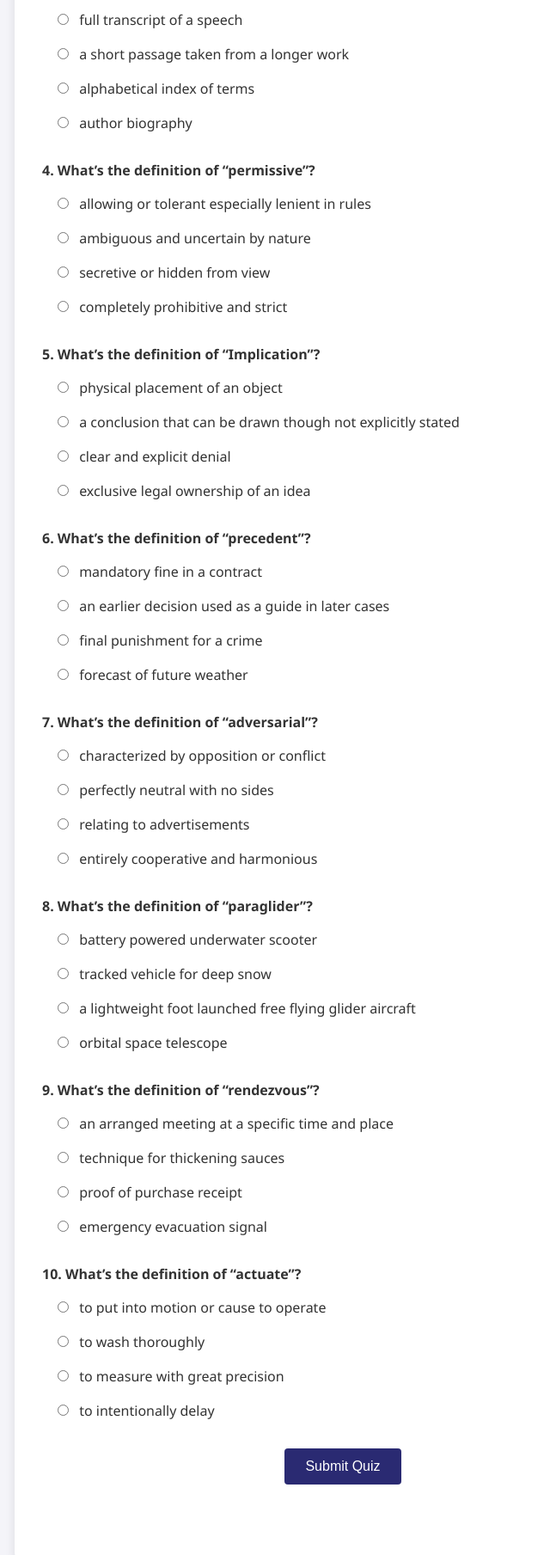
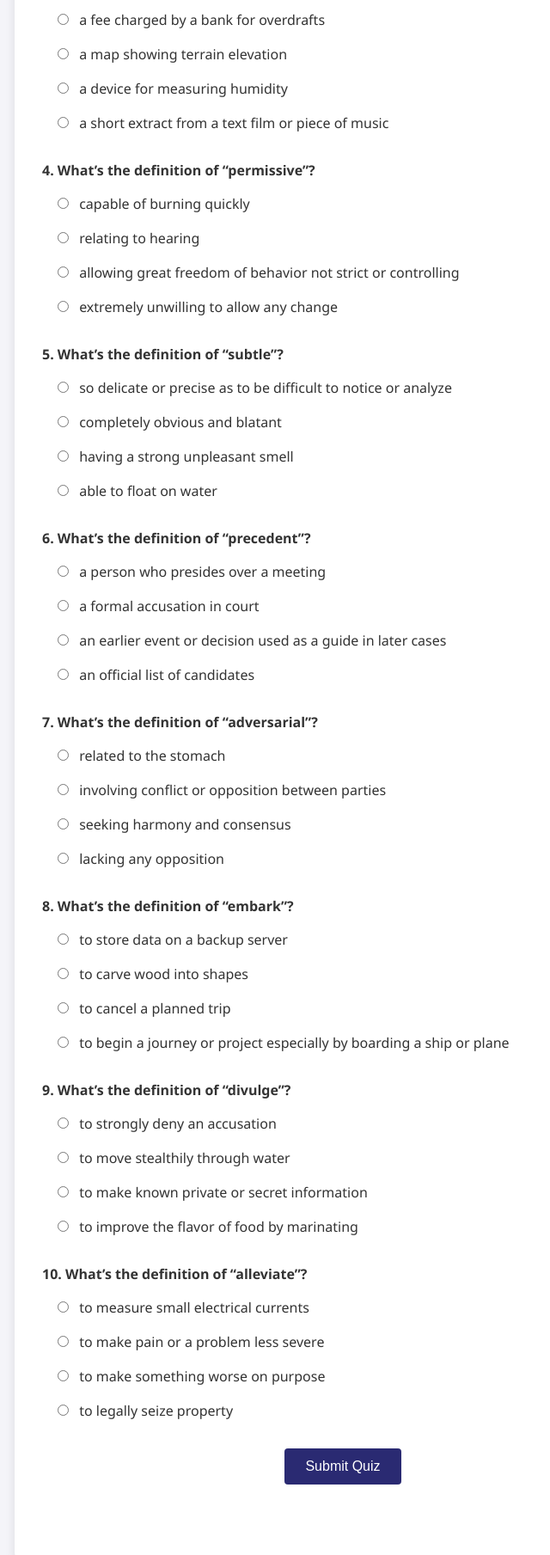
Before and after one commit to alzinati/Quiz_Dict, a plain HTML site: page docs/index.html in a window 1280 px wide. Shown: the part 607-2416 px from the top of the page at 86% size, without its empty margins (241-881 px from the left). Drawn offline with Linux system fonts and the light colour scheme.

Commit message:
Weekly quiz update

```diff
--- a/docs/index.html
+++ b/docs/index.html
@@ -53,93 +53,93 @@
     <h1>Weekly Vocabulary Quiz — 2025-09-07</h1>
     <form id="quiz-form">
       <div class="question">
-        <p>1. What’s the definition of “exascale”?</p>
+        <p>1. What’s the definition of “reinforcement”?</p>
         <div class="answers">
-          <label><input type="radio" name="q1" value="false" required> method of estimating inflation</label>
-          <label><input type="radio" name="q1" value="true" required> computing capable of at least one exaflop per second</label>
-          <label><input type="radio" name="q1" value="false" required> unit of geological time</label>
-          <label><input type="radio" name="q1" value="false" required> measure of stellar brightness</label>
+          <label><input type="radio" name="q1" value="true" required> the process of strengthening a behavior or structure by support or reward</label>
+          <label><input type="radio" name="q1" value="false" required> the removal of support from a structure</label>
+          <label><input type="radio" name="q1" value="false" required> the initial failure of an experiment</label>
+          <label><input type="radio" name="q1" value="false" required> a decorative border in art</label>
         </div>
       </div>
       <div class="question">
-        <p>2. What’s the definition of “pettiness”?</p>
+        <p>2. What’s the definition of “cognition”?</p>
         <div class="answers">
-          <label><input type="radio" name="q2" value="false" required> strict honesty</label>
-          <label><input type="radio" name="q2" value="false" required> great bravery</label>
-          <label><input type="radio" name="q2" value="true" required> undue concern with trivial matters and small mindedness</label>
-          <label><input type="radio" name="q2" value="false" required> lavish generosity</label>
+          <label><input type="radio" name="q2" value="false" required> the legal transfer of property</label>
+          <label><input type="radio" name="q2" value="true" required> the mental process of acquiring knowledge through thought experience and senses</label>
+          <label><input type="radio" name="q2" value="false" required> the study of plant classification</label>
+          <label><input type="radio" name="q2" value="false" required> the physical growth of muscle tissue</label>
         </div>
       </div>
       <div class="question">
         <p>3. What’s the definition of “excerpt”?</p>
         <div class="answers">
-          <label><input type="radio" name="q3" value="false" required> full transcript of a speech</label>
-          <label><input type="radio" name="q3" value="true" required> a short passage taken from a longer work</label>
-          <label><input type="radio" name="q3" value="false" required> alphabetical index of terms</label>
-          <label><input type="radio" name="q3" value="false" required> author biography</label>
+          <label><input type="radio" name="q3" value="false" required> a fee charged by a bank for overdrafts</label>
+          <label><input type="radio" name="q3" value="false" required> a map showing terrain elevation</label>
+          <label><input type="radio" name="q3" value="false" required> a device for measuring humidity</label>
+          <label><input type="radio" name="q3" value="true" required> a short extract from a text film or piece of music</label>
         </div>
       </div>
       <div class="question">
         <p>4. What’s the definition of “permissive”?</p>
         <div class="answers">
-          <label><input type="radio" name="q4" value="true" required> allowing or tolerant especially lenient in rules</label>
-          <label><input type="radio" name="q4" value="false" required> ambiguous and uncertain by nature</label>
-          <label><input type="radio" name="q4" value="false" required> secretive or hidden from view</label>
-          <label><input type="radio" name="q4" value="false" required> completely prohibitive and strict</label>
+          <label><input type="radio" name="q4" value="false" required> capable of burning quickly</label>
+          <label><input type="radio" name="q4" value="false" required> relating to hearing</label>
+          <label><input type="radio" name="q4" value="true" required> allowing great freedom of behavior not strict or controlling</label>
+          <label><input type="radio" name="q4" value="false" required> extremely unwilling to allow any change</label>
         </div>
       </div>
       <div class="question">
-        <p>5. What’s the definition of “Implication”?</p>
+        <p>5. What’s the definition of “subtle”?</p>
         <div class="answers">
-          <label><input type="radio" name="q5" value="false" required> physical placement of an object</label>
-          <label><input type="radio" name="q5" value="true" required> a conclusion that can be drawn though not explicitly stated</label>
-          <label><input type="radio" name="q5" value="false" required> clear and explicit denial</label>
-          <label><input type="radio" name="q5" value="false" required> exclusive legal ownership of an idea</label>
+          <label><input type="radio" name="q5" value="true" required> so delicate or precise as to be difficult to notice or analyze</label>
+          <label><input type="radio" name="q5" value="false" required> completely obvious and blatant</label>
+          <label><input type="radio" name="q5" value="false" required> having a strong unpleasant smell</label>
+          <label><input type="radio" name="q5" value="false" required> able to float on water</label>
         </div>
       </div>
       <div class="question">
         <p>6. What’s the definition of “precedent”?</p>
         <div class="answers">
-          <label><input type="radio" name="q6" value="false" required> mandatory fine in a contract</label>
-          <label><input type="radio" name="q6" value="true" required> an earlier decision used as a guide in later cases</label>
-          <label><input type="radio" name="q6" value="false" required> final punishment for a crime</label>
-          <label><input type="radio" name="q6" value="false" required> forecast of future weather</label>
+          <label><input type="radio" name="q6" value="false" required> a person who presides over a meeting</label>
+          <label><input type="radio" name="q6" value="false" required> a formal accusation in court</label>
+          <label><input type="radio" name="q6" value="true" required> an earlier event or decision used as a guide in later cases</label>
+          <label><input type="radio" name="q6" value="false" required> an official list of candidates</label>
         </div>
       </div>
       <div class="question">
         <p>7. What’s the definition of “adversarial”?</p>
         <div class="answers">
-          <label><input type="radio" name="q7" value="true" required> characterized by opposition or conflict</label>
-          <label><input type="radio" name="q7" value="false" required> perfectly neutral with no sides</label>
-          <label><input type="radio" name="q7" value="false" required> relating to advertisements</label>
-          <label><input type="radio" name="q7" value="false" required> entirely cooperative and harmonious</label>
+          <label><input type="radio" name="q7" value="false" required> related to the stomach</label>
+          <label><input type="radio" name="q7" value="true" required> involving conflict or opposition between parties</label>
+          <label><input type="radio" name="q7" value="false" required> seeking harmony and consensus</label>
+          <label><input type="radio" name="q7" value="false" required> lacking any opposition</label>
         </div>
       </div>
       <div class="question">
-        <p>8. What’s the definition of “paraglider”?</p>
+        <p>8. What’s the definition of “embark”?</p>
         <div class="answers">
-          <label><input type="radio" name="q8" value="false" required> battery powered underwater scooter</label>
-          <label><input type="radio" name="q8" value="false" required> tracked vehicle for deep snow</label>
-          <label><input type="radio" name="q8" value="true" required> a lightweight foot launched free flying glider aircraft</label>
-          <label><input type="radio" name="q8" value="false" required> orbital space telescope</label>
+          <label><input type="radio" name="q8" value="false" required> to store data on a backup server</label>
+          <label><input type="radio" name="q8" value="false" required> to carve wood into shapes</label>
+          <label><input type="radio" name="q8" value="false" required> to cancel a planned trip</label>
+          <label><input type="radio" name="q8" value="true" required> to begin a journey or project especially by boarding a ship or plane</label>
         </div>
       </div>
       <div class="question">
-        <p>9. What’s the definition of “rendezvous”?</p>
+        <p>9. What’s the definition of “divulge”?</p>
         <div class="answers">
-          <label><input type="radio" name="q9" value="true" required> an arranged meeting at a specific time and place</label>
-          <label><input type="radio" name="q9" value="false" required> technique for thickening sauces</label>
-          <label><input type="radio" name="q9" value="false" required> proof of purchase receipt</label>
-          <label><input type="radio" name="q9" value="false" required> emergency evacuation signal</label>
+          <label><input type="radio" name="q9" value="false" required> to strongly deny an accusation</label>
+          <label><input type="radio" name="q9" value="false" required> to move stealthily through water</label>
+          <label><input type="radio" name="q9" value="true" required> to make known private or secret information</label>
+          <label><input type="radio" name="q9" value="false" required> to improve the flavor of food by marinating</label>
         </div>
       </div>
       <div class="question">
-        <p>10. What’s the definition of “actuate”?</p>
+        <p>10. What’s the definition of “alleviate”?</p>
         <div class="answers">
-          <label><input type="radio" name="q10" value="true" required> to put into motion or cause to operate</label>
-          <label><input type="radio" name="q10" value="false" required> to wash thoroughly</label>
-          <label><input type="radio" name="q10" value="false" required> to measure with great precision</label>
-          <label><input type="radio" name="q10" value="false" required> to intentionally delay</label>
+          <label><input type="radio" name="q10" value="false" required> to measure small electrical currents</label>
+          <label><input type="radio" name="q10" value="true" required> to make pain or a problem less severe</label>
+          <label><input type="radio" name="q10" value="false" required> to make something worse on purpose</label>
+          <label><input type="radio" name="q10" value="false" required> to legally seize property</label>
         </div>
       </div>
       <button type="submit" id="submit-btn">Submit Quiz</button>
```
